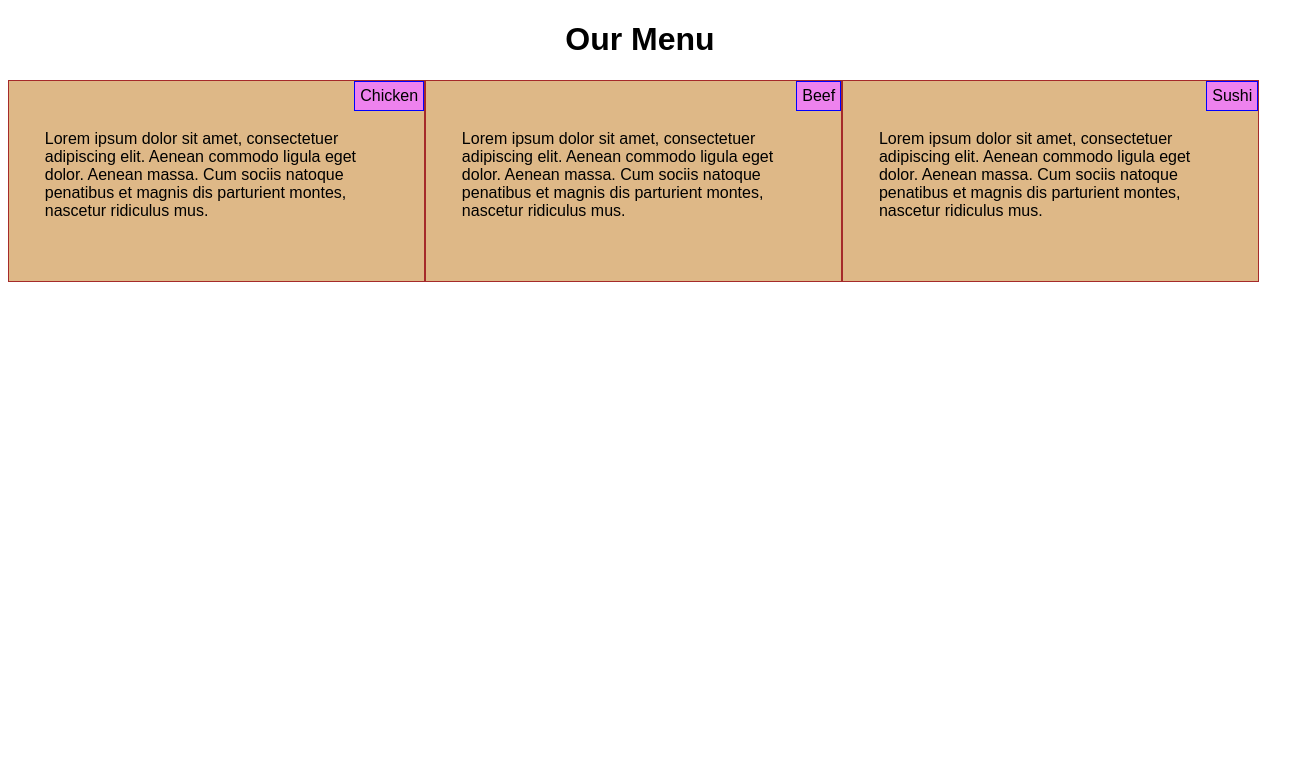
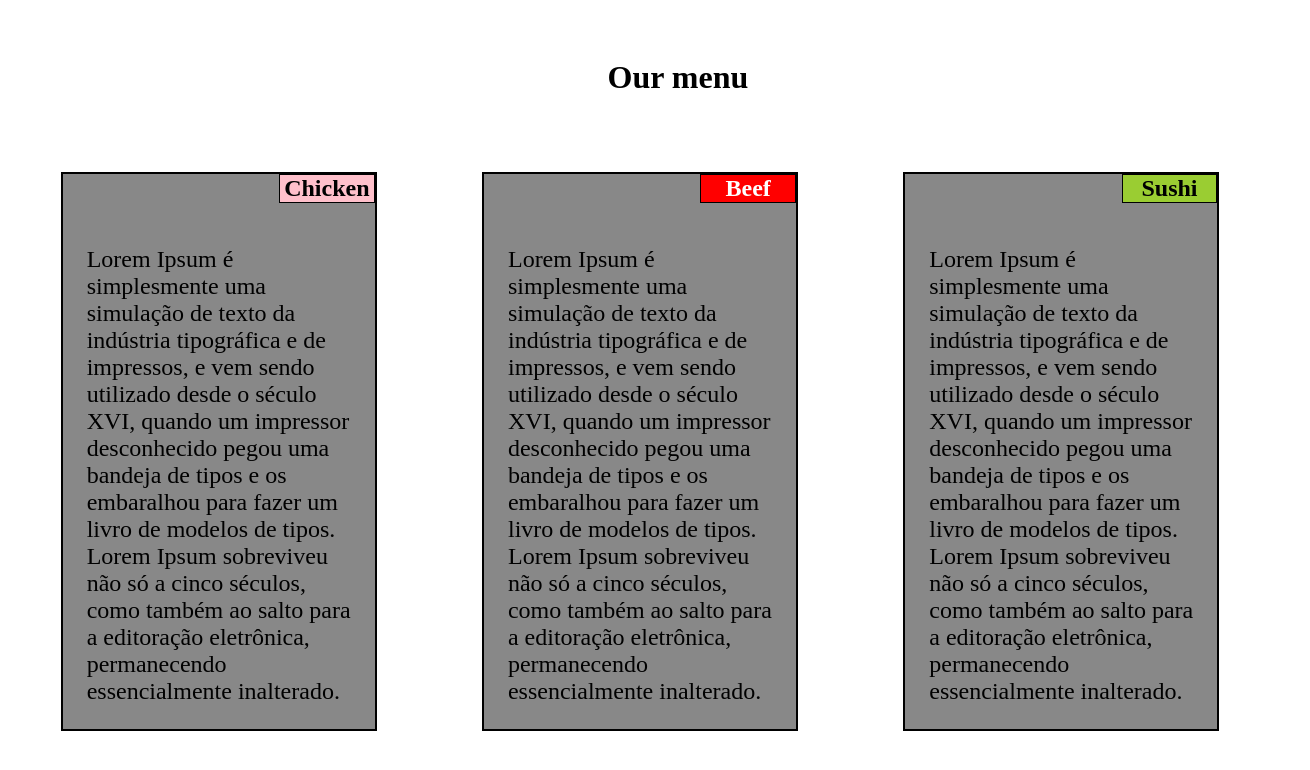
Before and after one commit to CevicheMixto23/coursera-test, a plain HTML site: page site/index.html in a window 1280 px wide. Shown: the whole page, 1310 px wide, since content can reach past the window. Drawn offline with Linux system fonts and the light colour scheme; files that its build step writes are made by us from their sources.

Commit message:
sitio corregido

```diff
--- a/site/index.html
+++ b/site/index.html
@@ -1,91 +1,41 @@
+
 <!DOCTYPE html>
-<html>
+<html lang="en">
 <head>
-    <meta charset="utf-8">
-    <meta name="viewport" content="width=device-width, initial-scale=1">
-    <title>Module 2 Coding Assignment</title>
-    <link rel="stylesheet" href="css/styles.css">
-    <style>
-        *{
-            box-sizing: border-box;
-        }
-        .row{
-            width: 100%;
-            margin-right: auto;
-            margin-left: auto;
-        }
-        p{
-            width: 90%;
-            padding: 15px;
-            height: 150px;
-            margin-right: auto;
-            margin-left: auto;
-            color : black;
-            overflow: auto;
-        }
-        h1{
-            margin-right: auto;
-            margin-left: auto;
-            text-align: center;
-        }
-        .subtitle{
-            position: absolute;
-            top: 0;
-            right: 0;
-            padding: 5px;
-            border: 1px solid blue;
-            background-color: violet;
-        }
-        body{
-            font-family: Arial, sans-serif;
-        }
-        section{
-            position: relative;
-            background-color: burlywood;
-            border: 1px solid brown;
-            margin-bottom: 15px;
-        }
-        @media (min-width: 992px) {
-            .col-lg-4{
-                float: left;
-                width: 33%;
-            }
-        }
-        @media (min-width: 768px) and (max-width: 991px){
-            .col-md-6{
-                float: left;
-                width: 50%;
+    <meta charset="UTF-8">
+    <meta http-equiv="X-UA-Compatible" content="IE=edge">
+    <meta name="viewport" content="width=device-width, initial-scale=1.0">
+    <title>Assignment 2 Solution</title>
 
-            }
-            .col-md-6:nth-child(3) {
-            width: 100%;
-            float: none;
-            clear: both;
-            }
-        }
+    <link rel="stylesheet" type="text/css" href="styles.css">
 
+</head>
 
-    </style>
-</head>
 <body>
-    <h1>Our Menu</h1>
-    <div class = "row">
-        <section class="col-lg-4 col-md-6 col-sm-12">
-            <div class="subtitle" id="1">Chicken</div>
-            <br>
-            <p>Lorem ipsum dolor sit amet, consectetuer adipiscing elit. Aenean commodo ligula eget dolor. Aenean massa. Cum sociis natoque penatibus et magnis dis parturient montes, nascetur ridiculus mus.</p>
-        </section>
-        <section class="col-lg-4 col-md-6 col-sm-12">
-            <div class="subtitle" id="2">Beef</div>
-            <br>
-            <p>Lorem ipsum dolor sit amet, consectetuer adipiscing elit. Aenean commodo ligula eget dolor. Aenean massa. Cum sociis natoque penatibus et magnis dis parturient montes, nascetur ridiculus mus.</p>
-        </section>
-        <section class="col-lg-4 col-md-6 col-sm-12">
-            <div class="subtitle" id="3">Sushi</div>
-            <br>
-            <p>Lorem ipsum dolor sit amet, consectetuer adipiscing elit. Aenean commodo ligula eget dolor. Aenean massa. Cum sociis natoque penatibus et magnis dis parturient montes, nascetur ridiculus mus.</p>
-        </section>
+    <div class="header"><h1>Our menu</h1></div>
+    <div class="container">
+        <div class="row">
+            <div class="col-lg-3 col-md-5 col-sm-12">
+                <h2 class="chicken">Chicken</h2>
+                <p>
+                    Lorem Ipsum é simplesmente uma simulação de texto da indústria tipográfica e de impressos, e vem sendo utilizado desde o século XVI, quando um impressor desconhecido pegou uma bandeja de tipos e os embaralhou para fazer um livro de modelos de tipos. Lorem Ipsum sobreviveu não só a cinco séculos, como também ao salto para a editoração eletrônica, permanecendo essencialmente inalterado.
+                </p>
+            </div>
+            <div class="col-lg-3 col-md-5 col-sm-12">
+                <h2 class="beef">Beef</h2>
+                <p>
+                    Lorem Ipsum é simplesmente uma simulação de texto da indústria tipográfica e de impressos, e vem sendo utilizado desde o século XVI, quando um impressor desconhecido pegou uma bandeja de tipos e os embaralhou para fazer um livro de modelos de tipos. Lorem Ipsum sobreviveu não só a cinco séculos, como também ao salto para a editoração eletrônica, permanecendo essencialmente inalterado.
+                </p>
+            </div>
+            <div class="col-lg-3 col-md-11 col-sm-12">
+                <h2 class="sushi">Sushi</h2>
+                <p>
+                    Lorem Ipsum é simplesmente uma simulação de texto da indústria tipográfica e de impressos, e vem sendo utilizado desde o século XVI, quando um impressor desconhecido pegou uma bandeja de tipos e os embaralhou para fazer um livro de modelos de tipos. Lorem Ipsum sobreviveu não só a cinco séculos, como também ao salto para a editoração eletrônica, permanecendo essencialmente inalterado.
+                </p>
+            </div>
+        </div>
     </div>
 
+    <script src="scripts/script.js"></script>
 </body>
 </html>
--- a/site/styles.css
+++ b/site/styles.css
@@ -0,0 +1,70 @@
+.row {
+    width: 100%;
+    display: flex;
+    flex-wrap: wrap;
+    justify-content: center;
+}
+
+@media (min-width: 1200px) {
+    .col-lg-3 {
+        width: 25%;
+    }
+}
+
+@media (min-width: 950px) and
+         (max-width: 1199px) {
+    .col-md-5 {
+        width: 41%;
+    }
+    .col-md-11 {
+        width: 91%;
+    }
+}
+
+@media (max-width: 949px) {
+        .col-sm-12 {
+            width: 100%;
+        }
+}
+
+.header {
+    display: flex;
+    justify-content: center;
+    width: 100%;
+    margin: 3%;
+}
+
+.row div {
+    box-sizing: border-box;
+    border: 2px solid black;
+    background-color: #888888;
+    margin: 1rem auto;
+}
+
+div h2 {
+    margin: 0;
+    float: right;
+    text-align: center;
+    border: 1px solid black;
+    width: 30%;
+}
+
+div p {
+    font-size: 1.5em;
+    justify-content: baseline;
+    padding: 2em 1em 0 1em;
+
+}
+
+.chicken {
+    background-color: pink;
+}
+
+.beef {
+    background-color: red;
+    color: white;
+}
+
+.sushi {
+    background-color: yellowgreen;
+}
```
